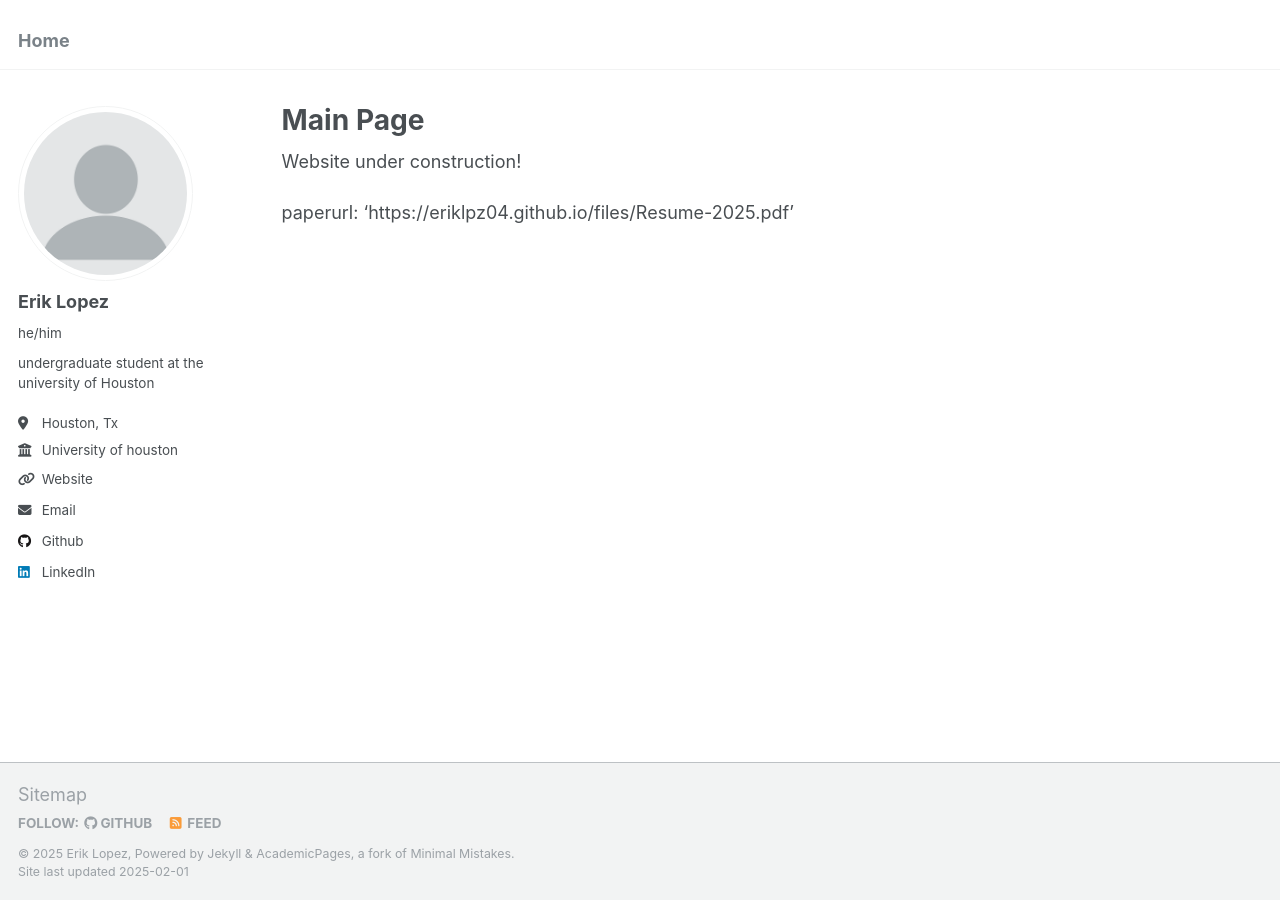
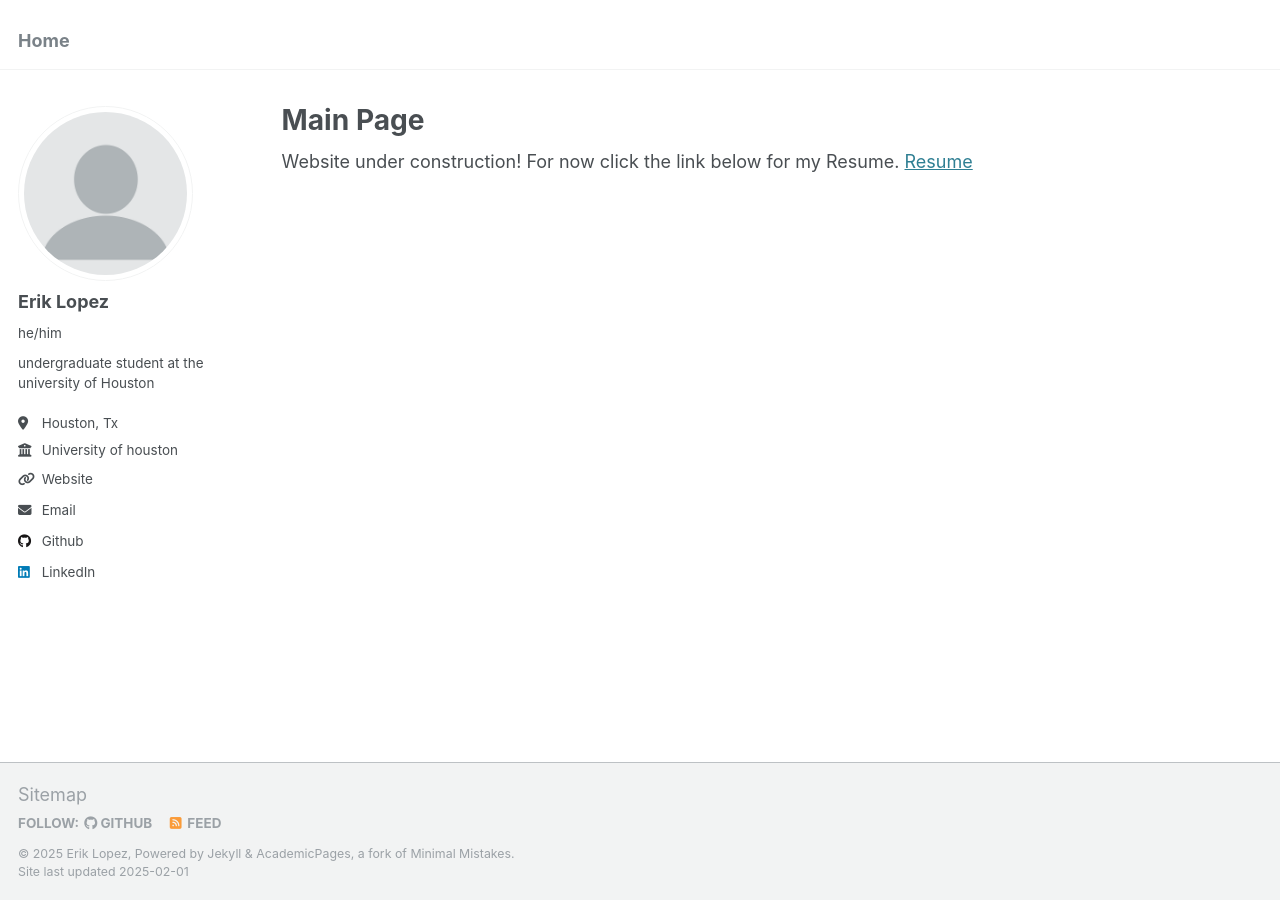
Before and after one commit to Eriklpz04/Eriklpz04.github.io, a Jekyll site: the page built from _pages/about.md, in a window 1280 px wide. Built offline with Jekyll 4.4.1, drawn with Linux system fonts in a browser that asks for light colours.

Commit message:
Update about.md

```diff
--- a/_pages/about.md
+++ b/_pages/about.md
@@ -7,5 +7,5 @@ redirect_from:
   - /about.html
 ---
 Website under construction!
-
-paperurl: 'https://eriklpz04.github.io/files/Resume-2025.pdf'
+For now click the link below for my Resume.
+[Resume](https://eriklpz04.github.io/files/Resume-2025.pdf)
```
